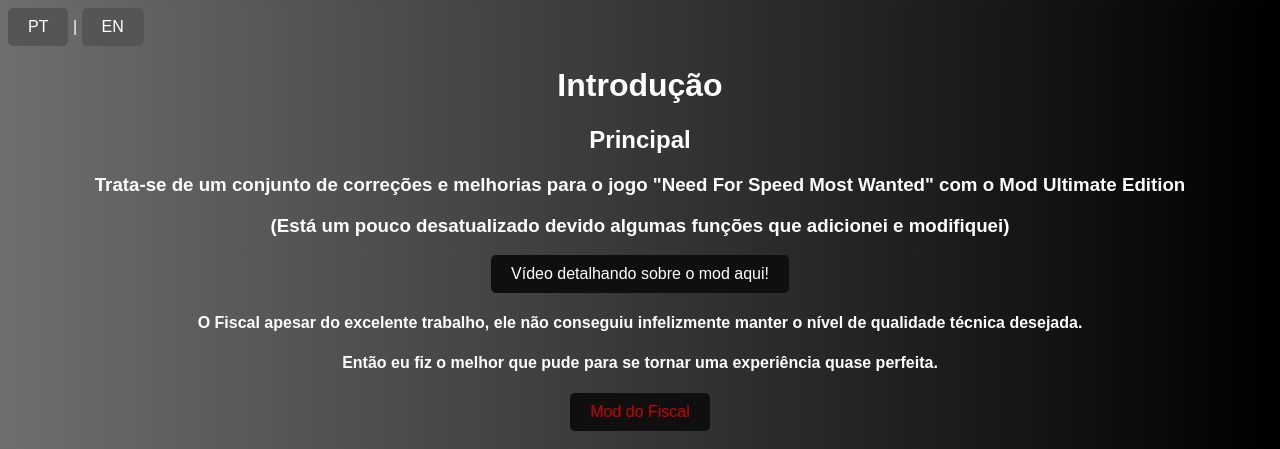
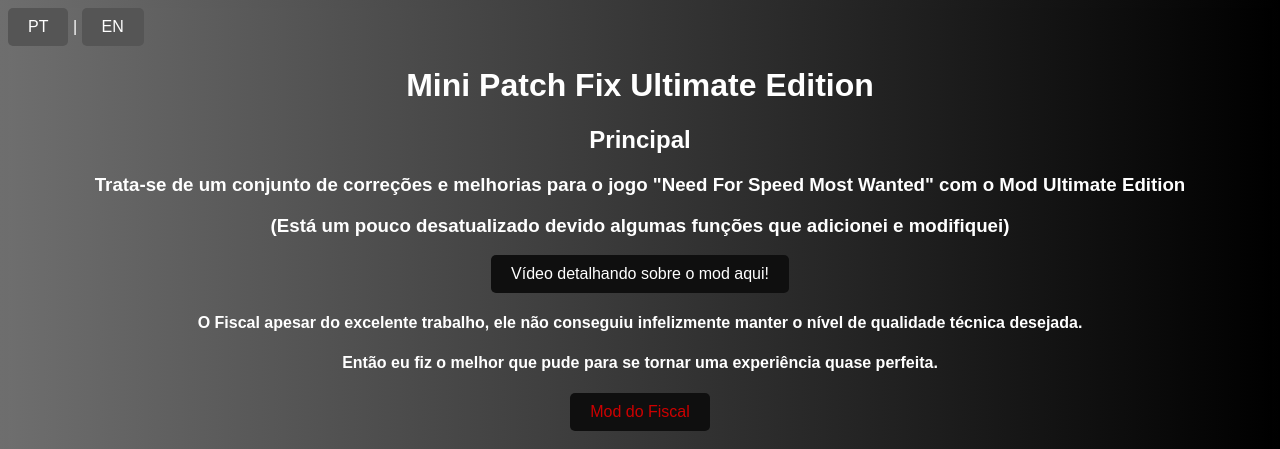
Before and after one commit to ApolloS-a11y/MPF, a plain HTML site: page index.html in a window 1280 px wide. Shown: the top 449 px of the page. Drawn offline with Linux system fonts and the light colour scheme.

Commit message:
Update index.html

```diff
--- a/index.html
+++ b/index.html
@@ -2,7 +2,7 @@
 <html>
     <head>
         <meta charset="UTF-8">
-        <title>Mini Patch Fix 4.0</title>
+        <title>Mini Patch Fix Ultimate Edition</title>
         <link rel="icon" type="image/x-icon" href="favicon.ico">
         <nav>
             <div style="text-align: left;">
@@ -97,7 +97,7 @@ body {
     </head>
     <body
     <p style="text-align: center;"></p>
-        <h1>Introdução</h1>
+        <h1>Mini Patch Fix Ultimate Edition</h1>
         <h2>Principal</h2>
         <h3>Trata-se de um conjunto de correções e melhorias para o jogo "Need For Speed Most Wanted" com o Mod Ultimate Edition</h3>
         <h3>(Está um pouco desatualizado devido algumas funções que adicionei e modifiquei)</h3>
```
